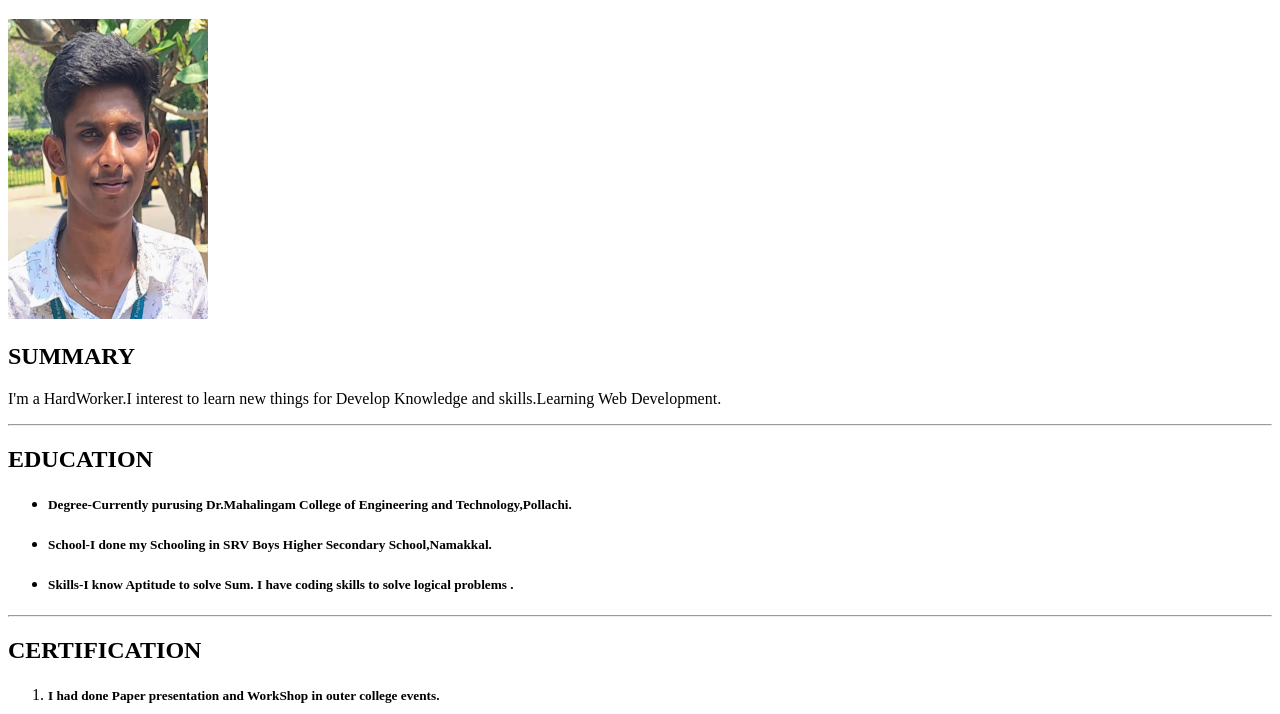
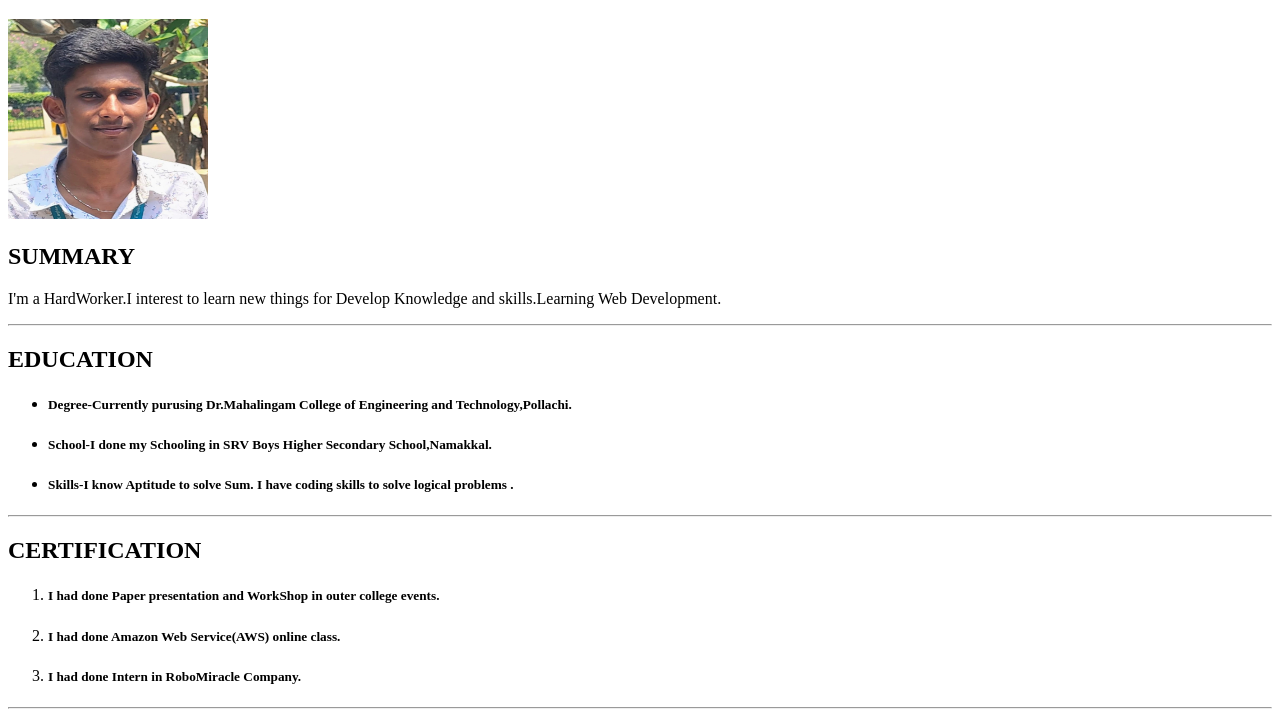
Before and after one commit to S-Chandrakanth/WEB-DEVELOP-PORTFOLIO, a plain HTML site: page index.html in a window 1280 px wide. Shown: the part 61-775 px from the top of the page. Drawn offline with Linux system fonts and the light colour scheme.

Commit message:
Update index.html

```diff
--- a/index.html
+++ b/index.html
@@ -7,7 +7,7 @@
     <body>
 
         <h1> CHANDRAKANTH S</h1>
-             <img src="chandru image.jpg" height="300" width="200" />
+             <img src="chandru image.jpg" height="200" width="200" />
             <h2>SUMMARY</h2>
             <p>I'm a HardWorker.I interest to learn new things for Develop Knowledge and skills.Learning Web Development.</p>
             <hr/>
```
